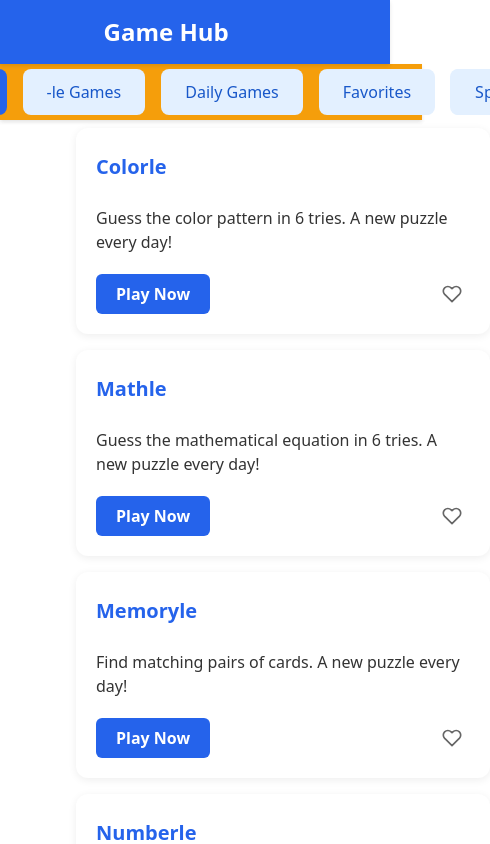
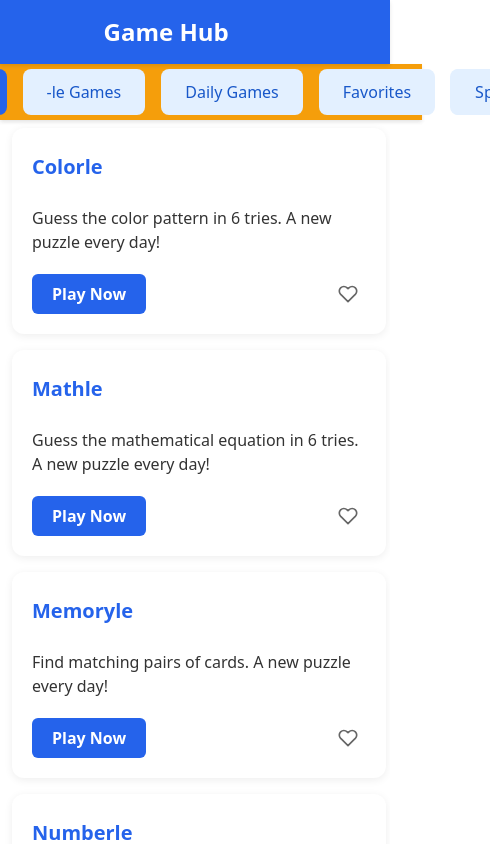
Before and after one commit to winningfungus48/GH103, a React (Vite) app: page / in a window 390 px wide. Shown: the top 844 px of the page, 490 px wide, since content can reach past the window. Built offline with nearby package versions, Linux system fonts and the light colour scheme.

Commit message:
formatting of grid layout and game cards

```diff
--- a/src/components/GameCard.module.css
+++ b/src/components/GameCard.module.css
@@ -8,9 +8,11 @@
   align-items: flex-start;
   width: 100%;
   min-height: 180px;
+  max-width: 100%;
   transition: all 0.35s ease;
   transform: scale(1);
   overflow: hidden;
+  box-sizing: border-box;
 }
 
 .card:hover,
--- a/src/pages/Home.module.css
+++ b/src/pages/Home.module.css
@@ -37,7 +37,8 @@
 @supports (display: grid) {
   .cardsGrid {
     display: grid;
-    grid-template-columns: repeat(4, 1fr);
+    grid-template-columns: repeat(auto-fit, minmax(250px, 1fr));
+    gap: 2rem;
     justify-items: center;
   }
 }
@@ -51,7 +52,7 @@
 
   @supports (display: grid) {
     .cardsGrid {
-      grid-template-columns: repeat(3, 1fr);
+      grid-template-columns: repeat(auto-fit, minmax(220px, 1fr));
     }
   }
 }
@@ -65,7 +66,7 @@
 
   @supports (display: grid) {
     .cardsGrid {
-      grid-template-columns: repeat(2, 1fr);
+      grid-template-columns: repeat(auto-fit, minmax(200px, 1fr));
     }
   }
 }
@@ -79,7 +80,7 @@
 
   @supports (display: grid) {
     .cardsGrid {
-      grid-template-columns: 1fr;
+      grid-template-columns: repeat(auto-fit, minmax(280px, 1fr));
     }
   }
 }
--- a/src/styles/layout.module.css
+++ b/src/styles/layout.module.css
@@ -6,8 +6,6 @@
 .container {
   max-width: 1200px;
   margin: 0 auto;
-  margin-left: 84px;
-  margin-right: 84px;
   padding: 0 1rem;
   width: 100%;
   box-sizing: border-box;
```
Also changed, not shown: 4 other files (tests, documents, lock files or other folders).
